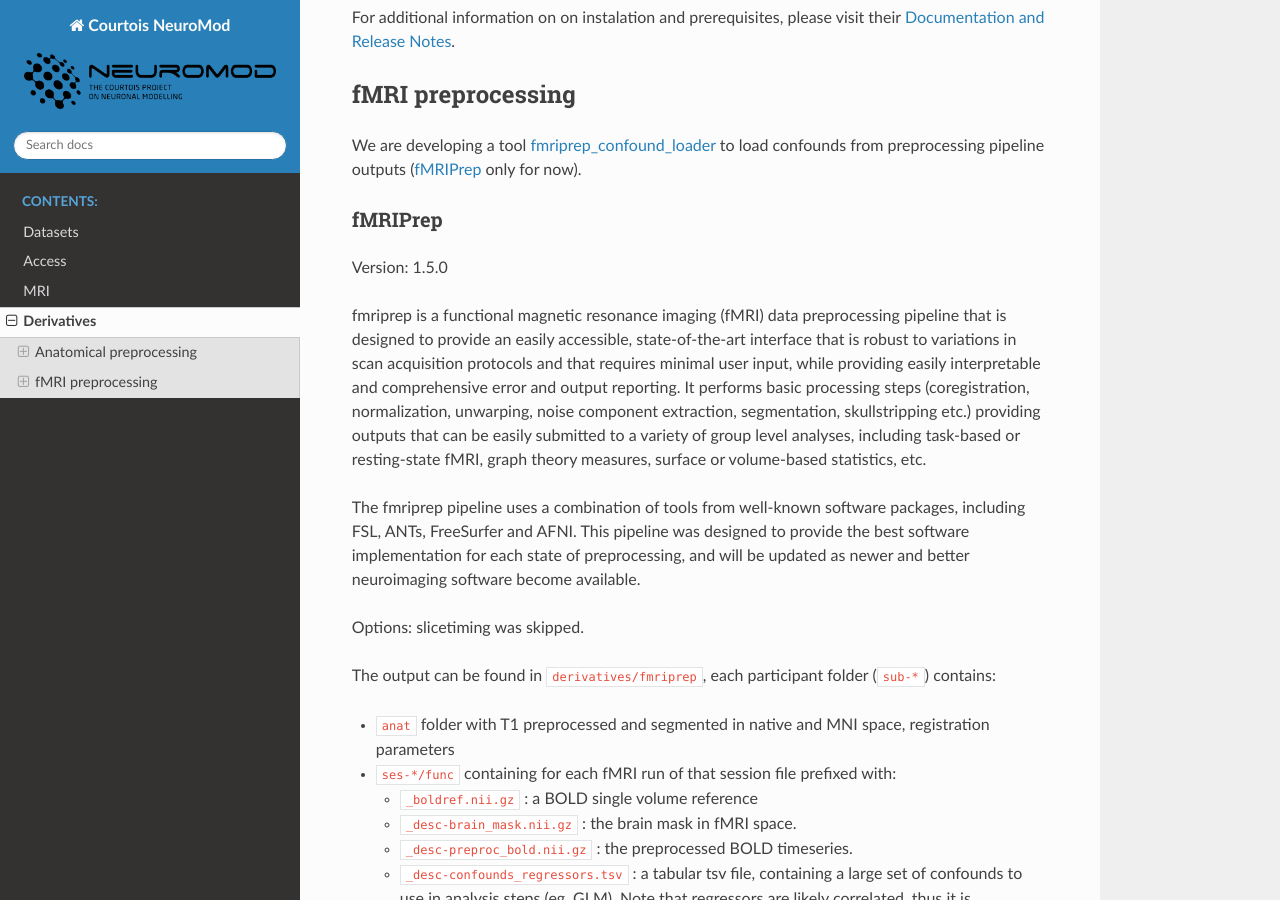
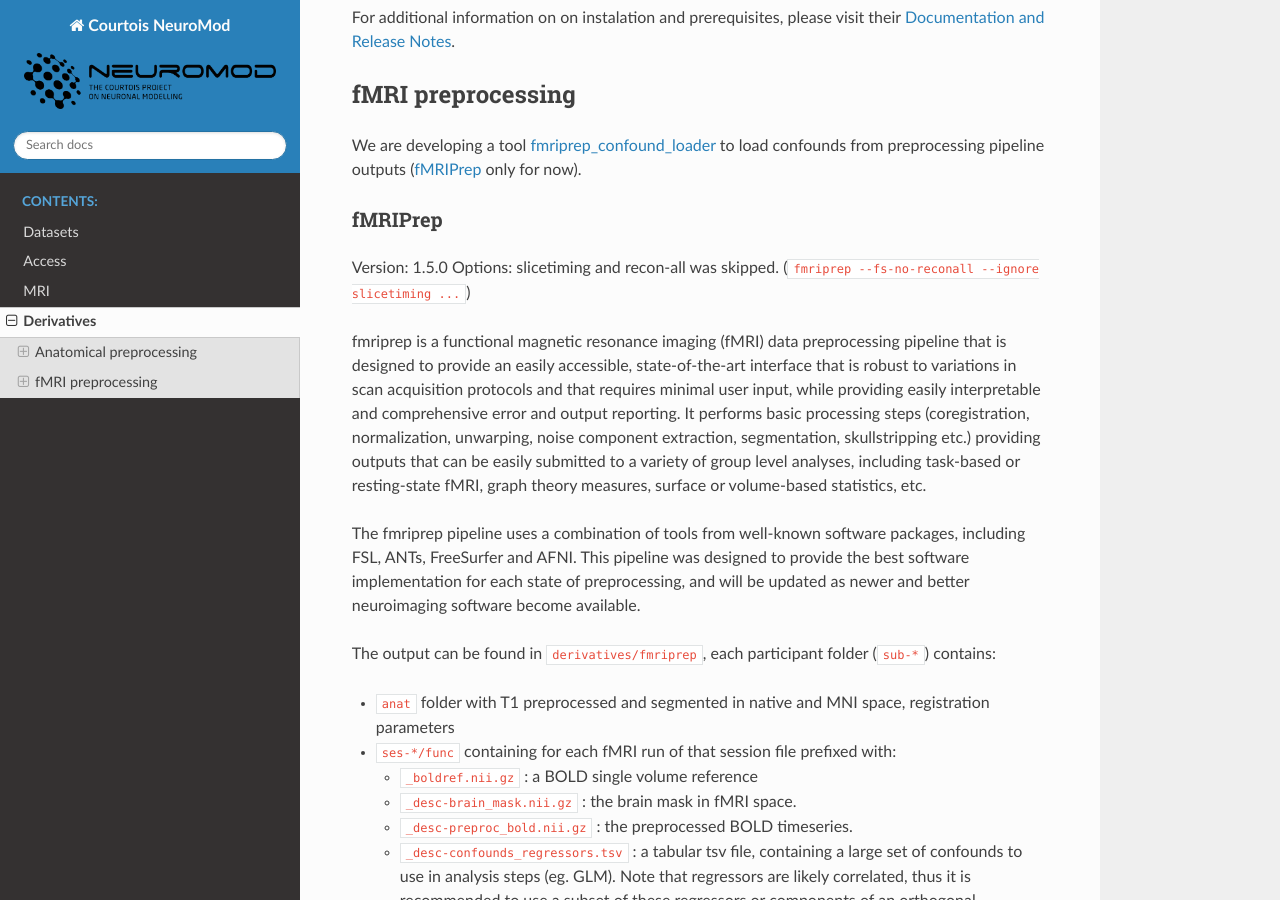
Before and after one commit to courtois-neuromod/cneuromod_docs, a Sphinx documentation site: the page built from source/DERIVATIVES.md, in a window 1280 px wide and 900 px high, scrolled down 524 px. Built offline with Sphinx 7.4.7 and the Read the Docs theme 2.0.0, drawn with Linux system fonts in a browser that asks for light colours.

Commit message:
fmriprep options

```diff
--- a/source/DERIVATIVES.md
+++ b/source/DERIVATIVES.md
@@ -19,12 +19,13 @@ We are developing a tool [fmriprep_confound_loader](https://github.com/SIMEXP/fm
 ### fMRIPrep
 
 Version: 1.5.0
+Options: slicetiming and recon-all was skipped. (`fmriprep --fs-no-reconall --ignore slicetiming ...`)
 
 fmriprep is a functional magnetic resonance imaging (fMRI) data preprocessing pipeline that is designed to provide an easily accessible, state-of-the-art interface that is robust to variations in scan acquisition protocols and that requires minimal user input, while providing easily interpretable and comprehensive error and output reporting. It performs basic processing steps (coregistration, normalization, unwarping, noise component extraction, segmentation, skullstripping etc.) providing outputs that can be easily submitted to a variety of group level analyses, including task-based or resting-state fMRI, graph theory measures, surface or volume-based statistics, etc.
 
 The fmriprep pipeline uses a combination of tools from well-known software packages, including FSL, ANTs, FreeSurfer and AFNI. This pipeline was designed to provide the best software implementation for each state of preprocessing, and will be updated as newer and better neuroimaging software become available.
 
-Options: slicetiming was skipped.
+
 
 The output can be found in `derivatives/fmriprep`, each participant folder (`sub-*`) contains:
 
```
